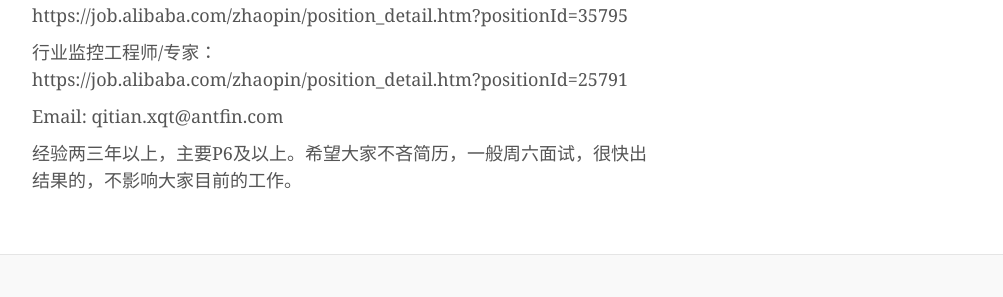
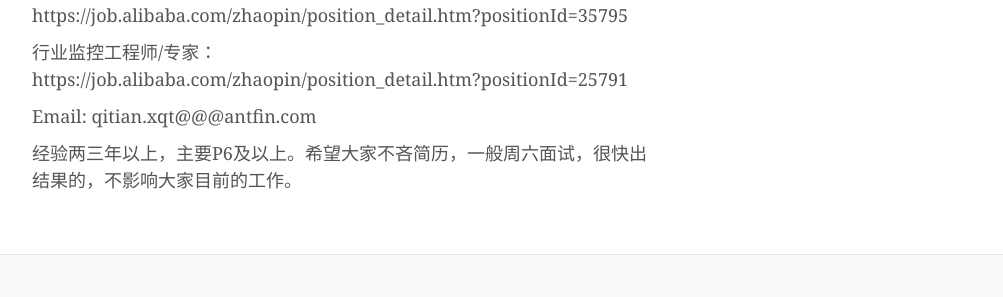
Before and after one commit to christianxiao/christianxiao.github.io, a Jekyll site: the page built from _posts/2017-09-10-Alipay-hiring.md, in a window 1280 px wide and 1132 px high. Shown: the part 747-1044 px from the top of the window, without its empty margins (138-1141 px from the left). Built offline with Jekyll 4.4.1, drawn with Linux system fonts in a browser that asks for light colours; comment, search, counter and statistics services are not loaded.

```diff
--- a/_posts/2017-09-10-Alipay-hiring.md
+++ b/_posts/2017-09-10-Alipay-hiring.md
@@ -19,6 +19,6 @@ Java岗位技术方面就是万年不变的Spring，还有设计模式，软件
 
 行业监控工程师/专家：https://job.alibaba.com/zhaopin/position_detail.htm?positionId=25791
 
-Email: qitian.xqt@antfin.com
+Email: qitian.xqt@@@antfin.com
 
 经验两三年以上，主要P6及以上。希望大家不吝简历，一般周六面试，很快出结果的，不影响大家目前的工作。
```
